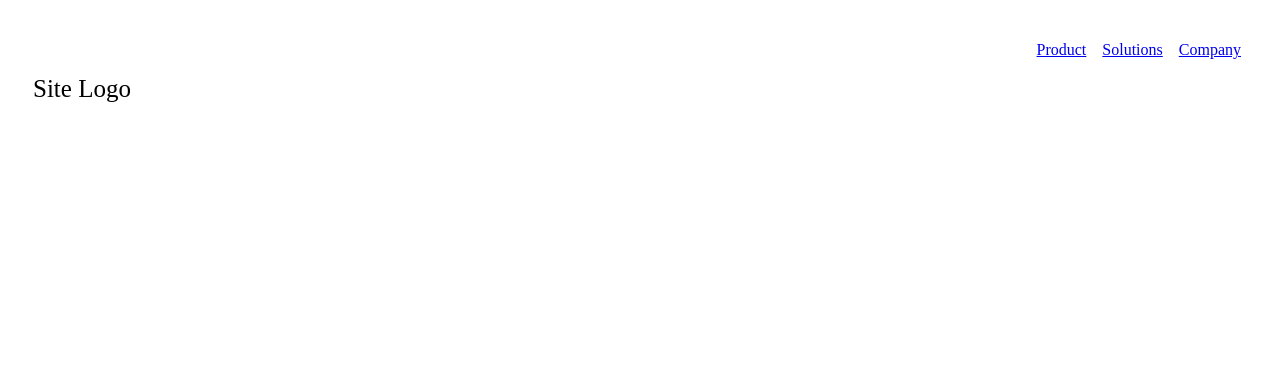
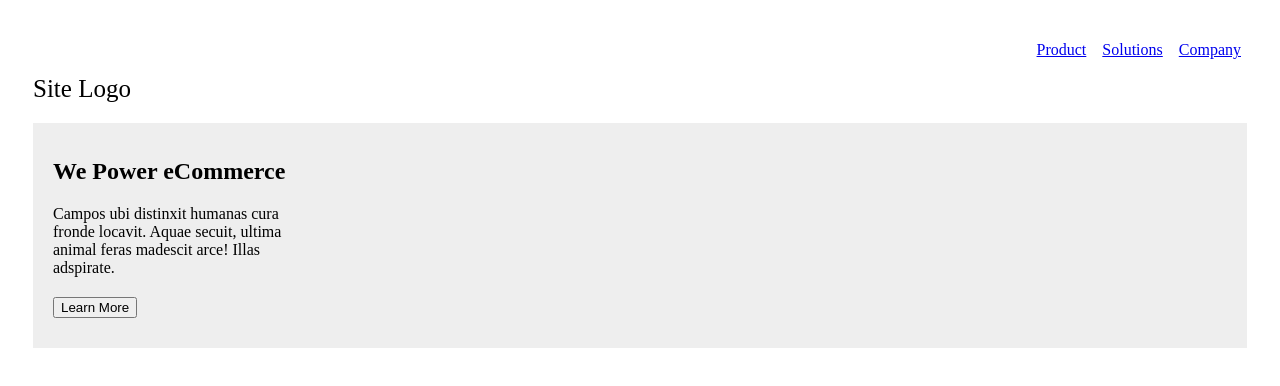
Before and after one commit to akankshapandey-cedcoss/template3, a plain HTML site: page src/index.html in a window 1280 px wide. Drawn offline with Linux system fonts and the light colour scheme.

Commit message:
middle part

```diff
--- a/src/index.html
+++ b/src/index.html
@@ -19,5 +19,14 @@
       <div class="site-logo">Site Logo</div>
 
     </header>
+    <div class="box">
+        <h2>We Power eCommerce</h2>
+
+        <div class="box-text">
+            Campos ubi distinxit humanas cura fronde locavit. Aquae secuit, ultima
+            animal feras madescit arce! Illas adspirate.
+        </div>
+        <button type="button">Learn More</button>
+      </div>
 </body>
 </html>
--- a/src/style.css
+++ b/src/style.css
@@ -19,8 +19,16 @@
     font-size: 25px;
     border-left: 20px ;
   }
-  .div1 {
-    width: 300px;
-    height: 100px;
-    border: 1px solid blue;
+  .box {
+    margin-top: 20px;
+    border-top: 15px solid rgb(238, 238, 238);
+    border-bottom: 30px solid rgb(238, 238, 238);
+    border-left: 20px solid rgb(238, 238, 238);
+    background-color: rgb(238, 238, 238);
   }
+  .box-text {
+    width: 20%;
+  }
+  .box button {
+    margin-top: 20px;
+  }
```
